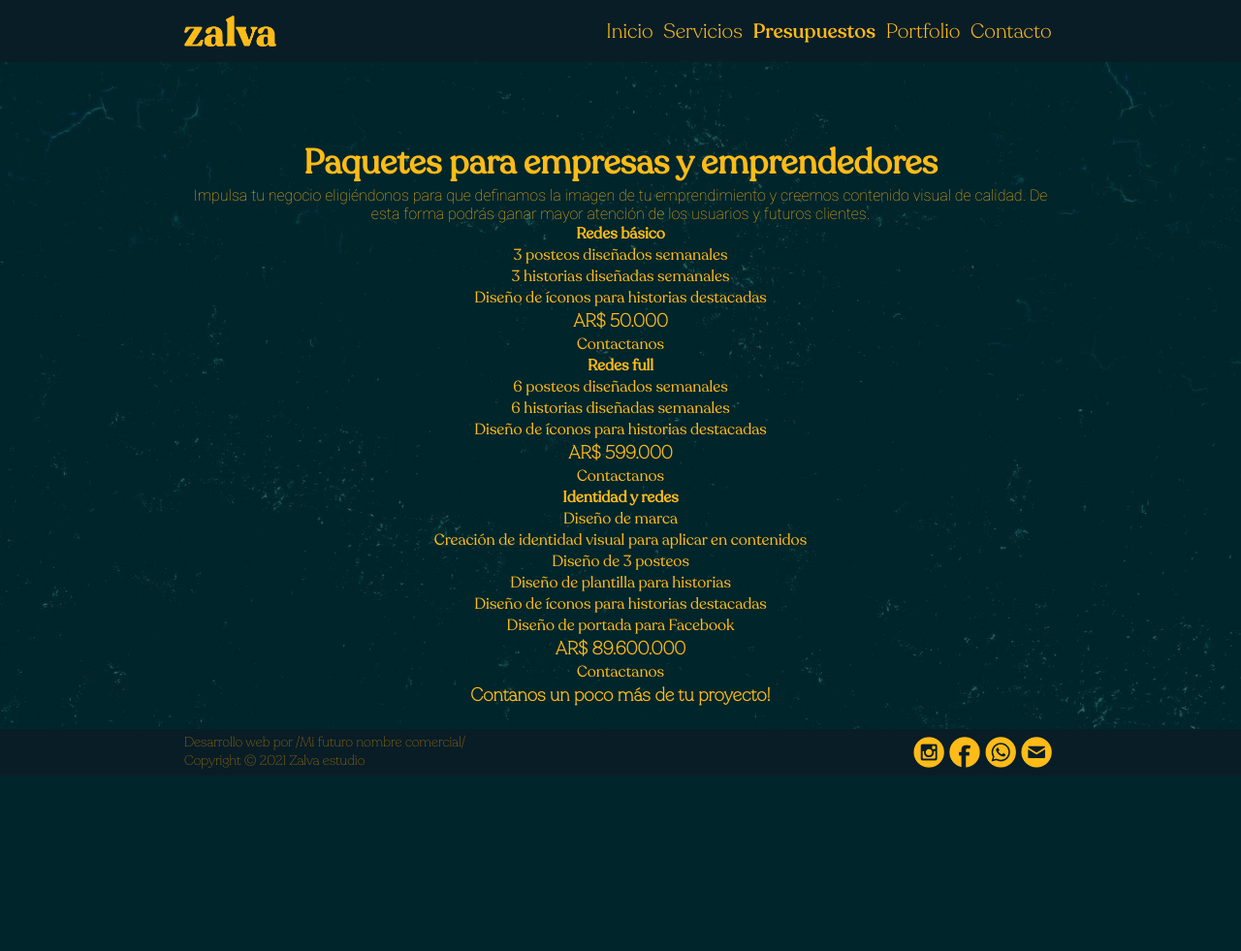
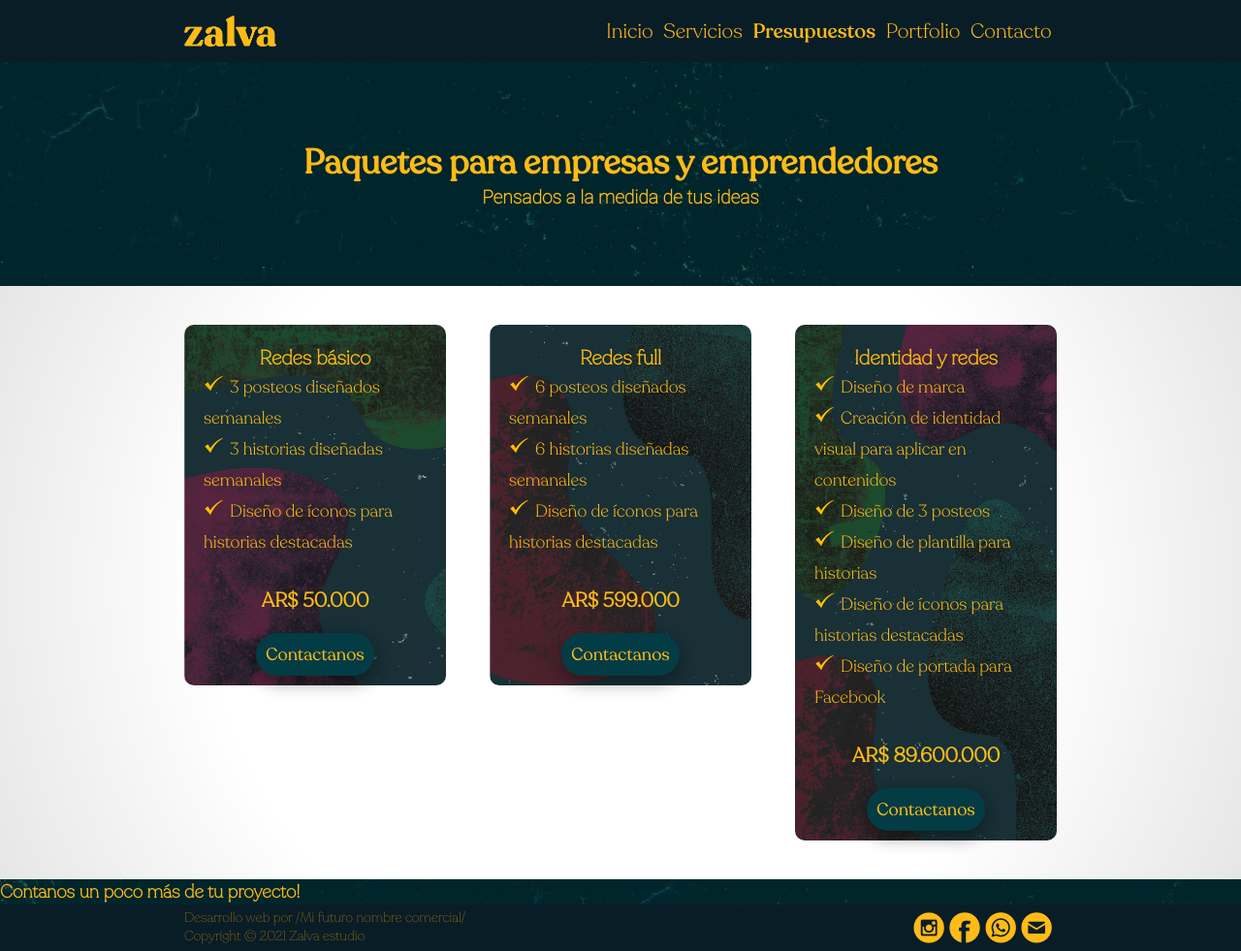
Before and after one commit to NicolasMZ/ZalvaEstudio, a website: page presupuestos.html in a window 1280 px wide. Shown: the whole page at 97% size. Before the commit the page ends 800 px from the top, so only its background shows below. Drawn offline with Linux system fonts and the light colour scheme.

Commit message:
Agregado cards de paquetes de servicios

```diff
--- a/presupuestos.html
+++ b/presupuestos.html
@@ -45,37 +45,39 @@
 
         </header>
 
-        <main class="margen-main">
+        <main>
 
+            <div class="margen-main presup__intro">
                 <h1>Paquetes para empresas y emprendedores</h1>
-            <p>Impulsa tu negocio eligiéndonos para que definamos la imagen de tu emprendimiento y creemos contenido visual de calidad.
-                De esta forma podrás ganar mayor atención de los usuarios y futuros clientes.</p>
+                <h2>Pensados a la medida de tus ideas</h2>
+            </div>
 
-            <div> <!-- Columnas con datos sobre los paquetes de servicios -->
-                <li>
-                    <h4>Redes básico</h4>
+            <div class="presup__bg">
+                <div class="presup__container margen-main"> <!-- Columnas con datos sobre los paquetes de servicios -->
+                    <li class="item item--1">
+                        <h3>Redes básico</h3>
                         <ul>
                             <li>3 posteos diseñados semanales</li>
                             <li>3 historias diseñadas semanales</li>
                             <li>Diseño de íconos para historias destacadas</li>
                         </ul>
-                    <h3>AR$ 50.000</h3>
-                    <a href="#form-presupuestos">Contactanos</a>
+                        <h4>AR$ 50.000</h4>
+                        <a href="#form-presupuestos" class="button--dark">Contactanos</a>
                     </li>
 
-                <li>
-                    <h4>Redes full</h4>
+                    <li class="item item--2">
+                        <h3>Redes full</h3>
                         <ul>
                             <li>6 posteos diseñados semanales</li>
                             <li>6 historias diseñadas semanales</li>
                             <li>Diseño de íconos para historias destacadas</li>
                         </ul>
-                    <h3>AR$ 599.000</h3>
-                    <a href="#form-presupuestos">Contactanos</a>
+                        <h4>AR$ 599.000</h4>
+                        <a href="#form-presupuestos" class="button--dark">Contactanos</a>
                     </li>
 
-                <li>
-                    <h4>Identidad y redes</h4>
+                    <li class="item item--3">
+                        <h3>Identidad y redes</h3>
                         <ul>
                             <li>Diseño de marca</li>
                             <li>Creación de identidad visual para aplicar en contenidos</li>
@@ -84,9 +86,10 @@
                             <li>Diseño de íconos para historias destacadas</li>
                             <li>Diseño de portada para Facebook</li>
                         </ul>
-                    <h3>AR$ 89.600.000</h3>
-                    <a href="#form-presupuestos">Contactanos</a>
+                        <h4>AR$ 89.600.000</h4>
+                        <a href="#form-presupuestos" class="button--dark">Contactanos</a>
                     </li>
+                </div>
             </div>
 
             <section id="form-presupuestos">
--- a/scss/base/_abstract.scss
+++ b/scss/base/_abstract.scss
@@ -8,6 +8,8 @@ $font-primary: Recoleta, sans-serif;
 $font-primaryLight: RecoletaLight, sans-serif;
 $font-primaryThin: RecoletaThin, sans-serif;
 $font-secondaryThin: RobotoThin, sans-serif;
+
+
 
 @mixin bg-color($color,$grad: 0%) {
 
@@ -27,3 +29,22 @@ $font-secondaryThin: RobotoThin, sans-serif;
         }
     }
 }
+
+@mixin img-display($tipo) {
+
+    @if($tipo == full){
+        display: block;
+        max-height: 100%;
+        max-width: 100%;
+        height: auto;
+        width: auto;
+        background-size: contain;
+    }
+
+    @if($tipo == fit){
+        object-fit: cover;
+        width: 100%;
+        height: 100%;
+        background-size: cover;
+    }
+}
--- a/scss/components/_presupuestos.scss
+++ b/scss/components/_presupuestos.scss
@@ -0,0 +1,55 @@
+.presup__bg{
+    @include bg-color(white, 10%);
+    width: 100%;
+}
+
+.presup__intro{
+    h2{
+        margin-bottom: 80px;
+        font-family: $font-secondaryThin;
+        font-size: 1.2rem;
+    }
+}
+
+.presup__container{
+    padding: 40px 0 40px 0;
+    display: flex;
+    flex-flow: row nowrap;
+    justify-content: space-between;
+    gap: 5%;
+
+    .item{
+        flex: 1 1 100px;
+        padding: 20px;
+        border-radius: 10px;
+        @include img-display(fit);
+
+        font-family: $font-primaryLight;
+        font-size: 1.1rem;
+    }
+    .item--1{
+        background-image: url(../img/texture-square1.png);
+    }
+    .item--2{
+        background-image: url(../img/texture-vertical2.png);
+    }
+    .item--3{
+        background-image: url(../img/texture-vertical1.png);
+    }
+
+    ul li{
+        list-style-image: url(../img/checkmark.png);
+        list-style-position: inside;
+        text-align: left;
+        line-height: 2rem;
+    }
+
+    h4{
+        margin: 30px;
+        font-size: 1.3rem;
+    }
+
+    a{
+        margin: 50px;
+    }
+}
```
Also changed, not shown: css/style.css, img/checkmark.png (added), img/texture-square1.png (added), img/texture-square2.png (added), img/texture-square3.png (added), img/texture-vertical1.png (added), img/texture-vertical2.png (added), 1 other file. Lines whose indentation alone changed are shown as unchanged.
